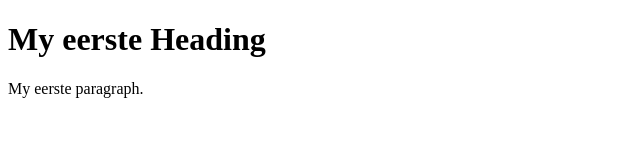
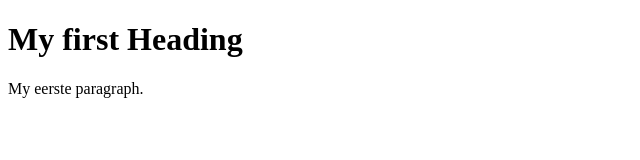
Before and after one commit to moorlag/moorlag.github.io-demo12345, a plain HTML site: page index.html in a window 1280 px wide. Shown: the whole page, without its empty margins (0-640 px from the left). Drawn offline with Linux system fonts and the light colour scheme.

Commit message:
Update index.html

```diff
--- a/index.html
+++ b/index.html
@@ -2,7 +2,7 @@
 <html>
 <body>
 
-<h1>My eerste Heading</h1>
+<h1>My first Heading</h1>
 
 <p>My eerste paragraph.</p>
 
```
